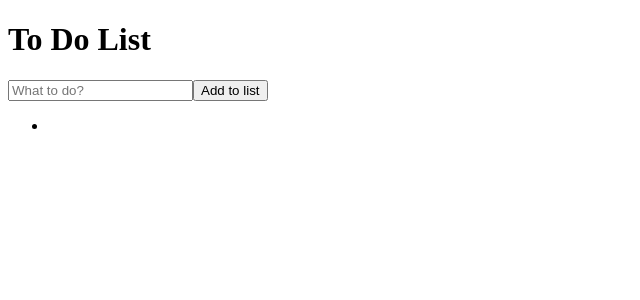
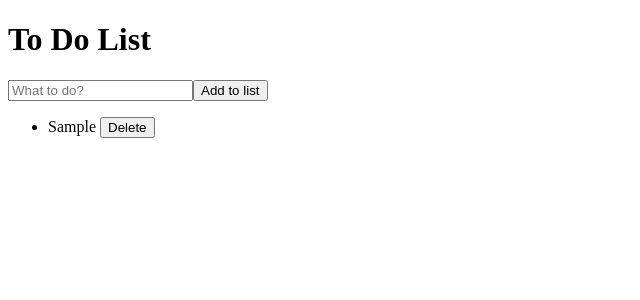
Before and after one commit to JudeBanar/webdevact4, a React (Create React App) app: page / in a window 1280 px wide. Both pictures are taken after typing "Sample" into the empty fields and a click on the button "Add to list". Shown: the top 300 px of the page, without its empty margins (0-640 px from the left). Built offline with nearby package versions, Linux system fonts and the light colour scheme.

Commit message:
modified the add and delete button

```diff
--- a/src/App.js
+++ b/src/App.js
@@ -13,13 +13,18 @@
       return;
     }
 
-    const item = {
+    const task = {
       id: Math.floor(Math.random() * 1000),
       value: newTask
     };
 
-    setTasks(oldList => [...oldList, tasks]);
+    setTasks(oldList => [...oldList, task]);
     setNewTask("");
+  }
+
+  function deleteTask(id) {
+    const newArray = tasks.filter(task => task.id !==id);
+    setTasks(newArray);
   }
 
   return (
@@ -30,7 +35,7 @@
         type='text'
         placeholder='What to do?'
         value={newTask}
-        onChange={e => setNewTask(e.target.value)}></input>
+        onChange={e => setNewTask(e.target.value)}/>
         <button className='btnTodo'
         onClick={() => addTask()}>Add to list</button>
       </div>
@@ -38,8 +43,8 @@
         <ul>
           {tasks.map(task => {
             return(
-              <li key={task.id}>{task.value}</li>
-            )
+              <li key={task.id}>{task.value} <button onClick={() => deleteTask(task.id)}>Delete</button></li>
+            );
           })}
         </ul>
       </div>
```
